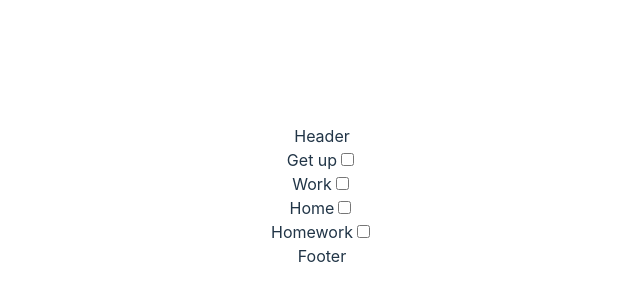
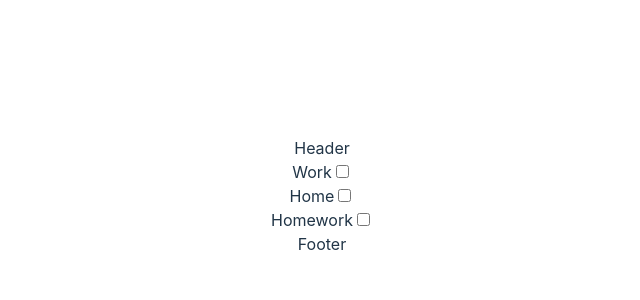
Before and after one commit to StevenNielsen226/todolist, a React (Vite) app: page / in a window 1280 px wide. Shown: the part 204-504 px from the top of the page, without its empty margins (318-958 px from the left). Built offline with nearby package versions, Linux system fonts and the light colour scheme.

Commit message:
Created to do list of items and used destructuring

```diff
--- /dev/null
+++ b/src/components/ChecklistItem.jsx
@@ -0,0 +1,12 @@
+// eslint-disable-next-line react/prop-types
+const ChecklistItem = ({ label, text }) => {
+  return (
+    <div>
+      <label htmlFor={label}>{text}</label>
+      <input type="checkbox" name="getUp" />
+    </div>
+  );
+};
+// ChecklistItem.propTypes = { label: String, text: String };
+
+export default ChecklistItem;
--- a/src/components/MainContent.jsx
+++ b/src/components/MainContent.jsx
@@ -1,26 +1,16 @@
-import React from "react";
+import ChecklistItem from "./ChecklistItem";
 
 const MainContent = () => {
-  return (
-    <div>
-      <div>
-        <label for="getUp">Get up</label>
-        <input type="checkbox" name="getUp" />
-      </div>
-      <div>
-        <label for="work">Work</label>
-        <input type="checkbox" name="work" />
-      </div>
-      <div>
-        <label for="home">Home</label>
-        <input type="checkbox" name="home" />
-      </div>
-      <div>
-        <label for="homework">Homework</label>
-        <input type="checkbox" name="homework" />
-      </div>
-    </div>
-  );
+  let toDoList = [
+    { label: "Work", text: "Work" },
+    { label: "Home", text: "Home" },
+    { label: "Homework", text: "Homework" },
+  ];
+  let mappingToDoList = toDoList.map(({ label, text }) => (
+    // eslint-disable-next-line react/jsx-key
+    <ChecklistItem label={label} text={text} />
+  ));
+  return <>{mappingToDoList}</>;
 };
 
 export default MainContent;
```
